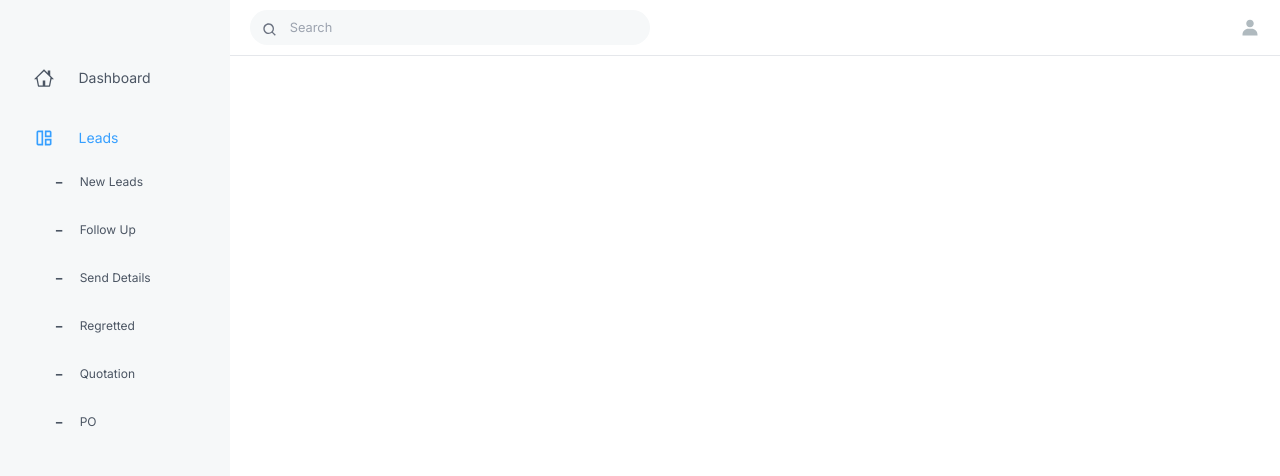
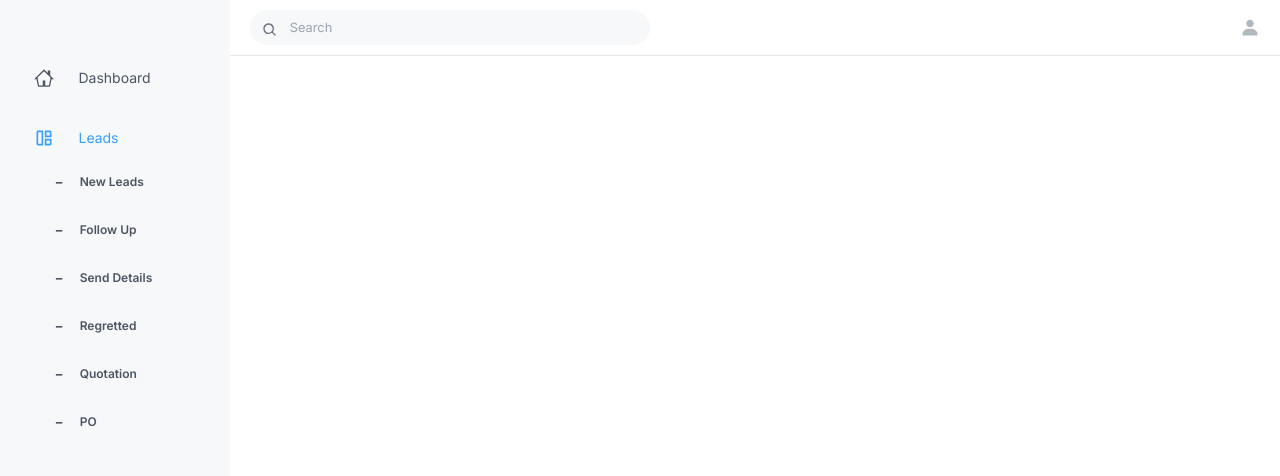
Before and after one commit to Sachin2903/ominileadz_frontened, a Next.js app: page /leads in a window 1280 px wide. Shown: the top 476 px of the page. Built offline with nearby package versions, Linux system fonts and the light colour scheme.

Commit message:
final check

```diff
--- a/components/Aside.tsx
+++ b/components/Aside.tsx
@@ -38,10 +38,11 @@ const Aside: React.FC = () => {
   );
   const dispatch = useAppDispatch();
   const isPathActive = (path: string, children?: ChildIconType[]): boolean => {
+
     if (pathname === path) {
       return true;
     }
-    if (children && pathname === path) {
+    if (children&&children?.length>0 ) {
       return children.some((child) => leadCategory === child.value);
     }
     return false;
@@ -68,7 +69,7 @@ const Aside: React.FC = () => {
     //   dispatch(setLeadCategoryTextValue("new_leads"));
     // }
   };
-console.log(leadCategory,"from lead page")
+
   return (
     <main className="h-screen w-[17.5rem] bg-[#F6F8F9] xs:flex hidden flex-col items-center justify-evenly py-10">
       <div className="flex flex-col gap-y-10 w-[70%] h-full overflow-y-auto hide-scrollbar py-7">
@@ -106,7 +107,7 @@ console.log(leadCategory,"from lead page")
                       }`}
                     >
                       <h2 className="text-xl"> -</h2>
-                      <h2 className="text-xs">{childIcon.title}</h2>
+                      <h2 className="text-xs font-semibold">{childIcon.title}</h2>
                     </div>
                   );
                 })}
```
